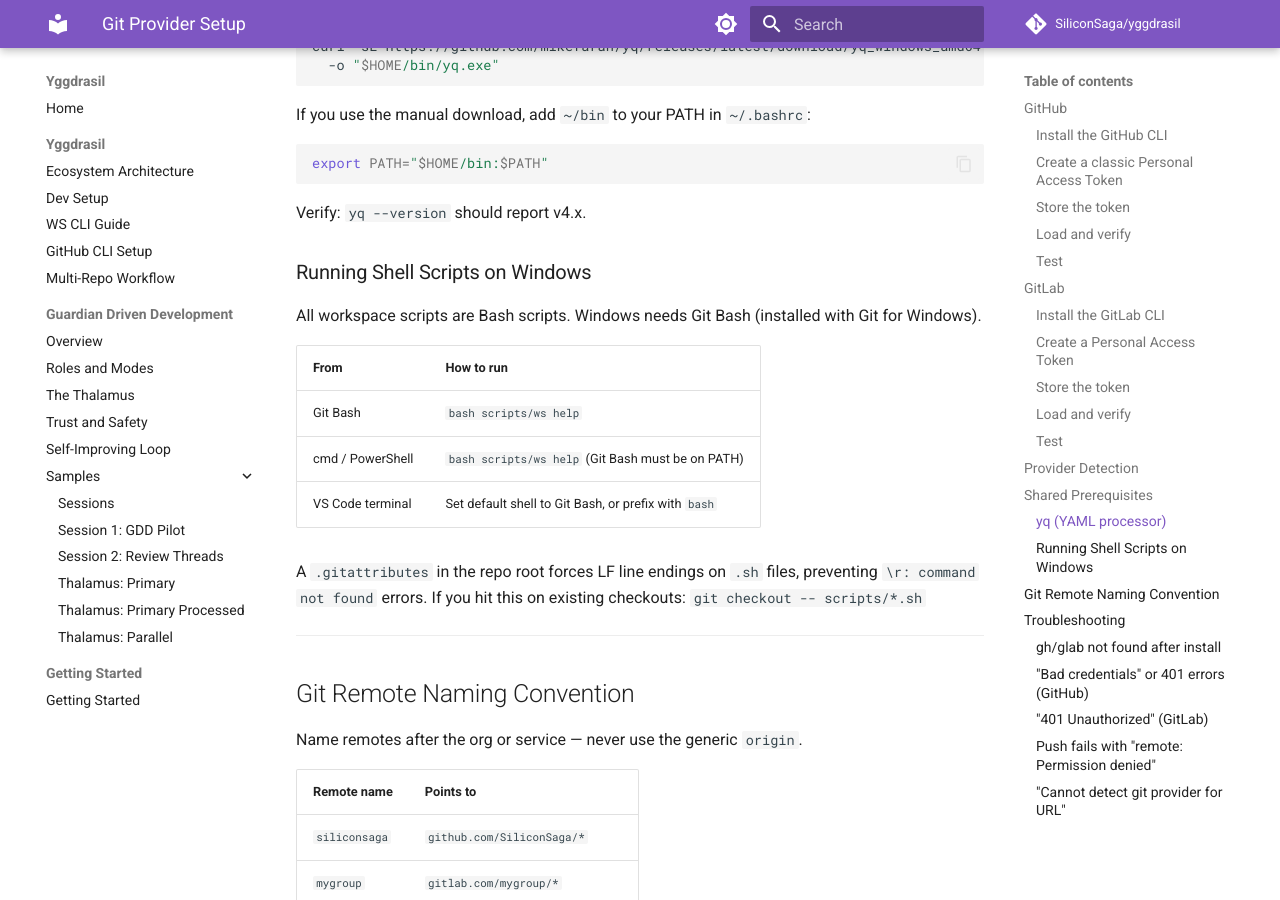
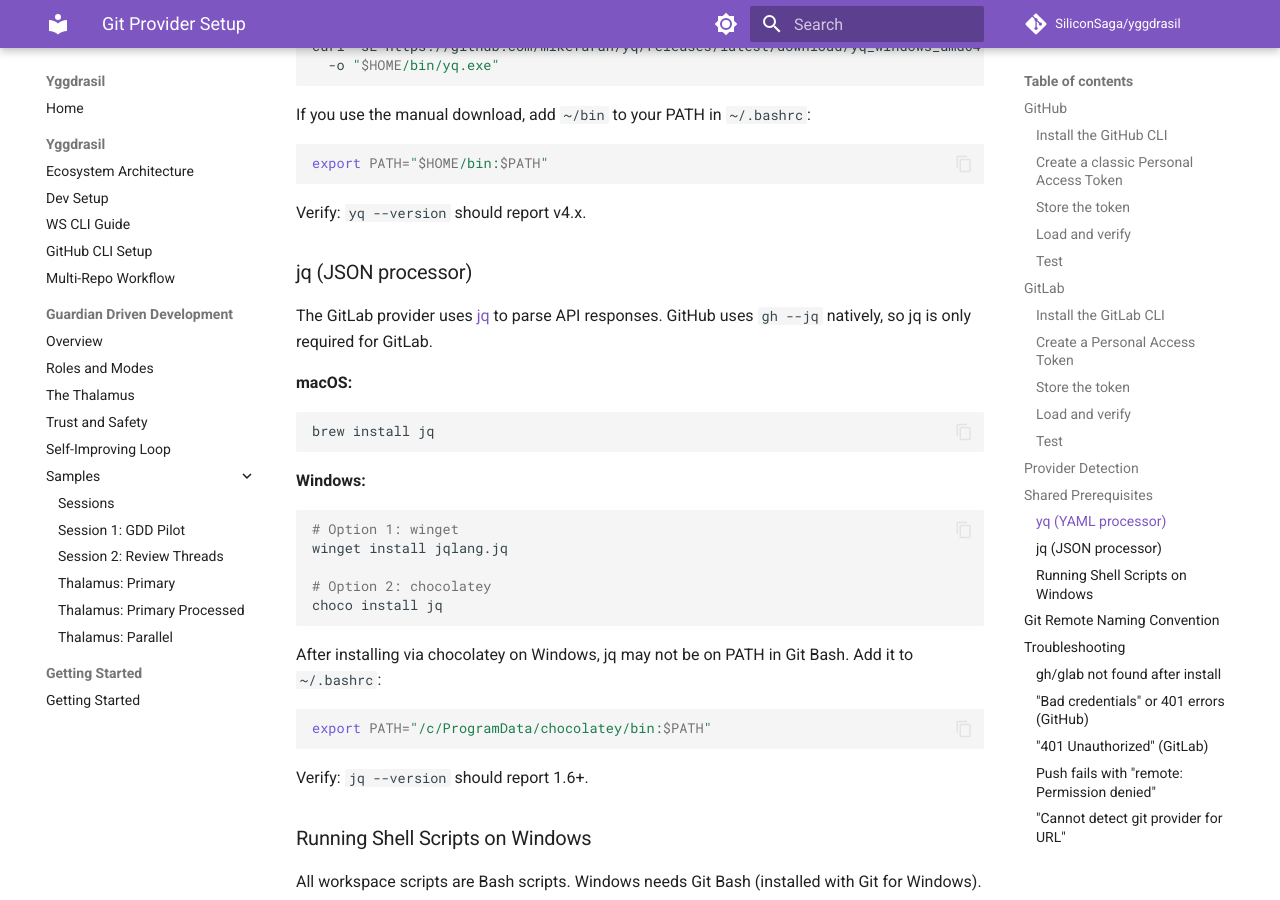
Before and after one commit to SiliconSaga/yggdrasil, an MkDocs documentation site: the page built from docs/git-provider-setup.md, in a window 1280 px wide and 900 px high, scrolled down 3784 px. Built offline with MkDocs 1.6.1 and Material for MkDocs 9.7.7, drawn with Linux system fonts in a browser that asks for light colours; comment, search, counter and statistics services are not loaded.

Commit message:
docs: housekeeping — code style, meta-workspace naming, jq setup, provider-agnostic language
- Add Code Style section to AGENTS.md (promoted from Thalamus observation)
- Rename "Mega-Workspace" to "Meta-Workspace" in README.md
- Add jq installation guidance to git-provider-setup.md (required for GitLab)
- Update remote naming guidance to be provider-agnostic

Co-Authored-By: Claude Opus 4.6 <noreply@anthropic.com>

````diff
--- a/docs/git-provider-setup.md
+++ b/docs/git-provider-setup.md
@@ -184,6 +184,33 @@ export PATH="$HOME/bin:$PATH"
 
 Verify: `yq --version` should report v4.x.
 
+### jq (JSON processor)
+
+The GitLab provider uses [jq](https://jqlang.github.io/jq/) to parse API
+responses. GitHub uses `gh --jq` natively, so jq is only required for GitLab.
+
+**macOS:**
+```bash
+brew install jq
+```
+
+**Windows:**
+```bash
+# Option 1: winget
+winget install jqlang.jq
+
+# Option 2: chocolatey
+choco install jq
+```
+
+After installing via chocolatey on Windows, jq may not be on PATH in Git Bash.
+Add it to `~/.bashrc`:
+```bash
+export PATH="/c/ProgramData/chocolatey/bin:$PATH"
+```
+
+Verify: `jq --version` should report 1.6+.
+
 ### Running Shell Scripts on Windows
 
 All workspace scripts are Bash scripts. Windows needs Git Bash (installed
````
Also changed, not shown: AGENTS.md (+16 -1 lines), README.md (+1 -1 lines).
